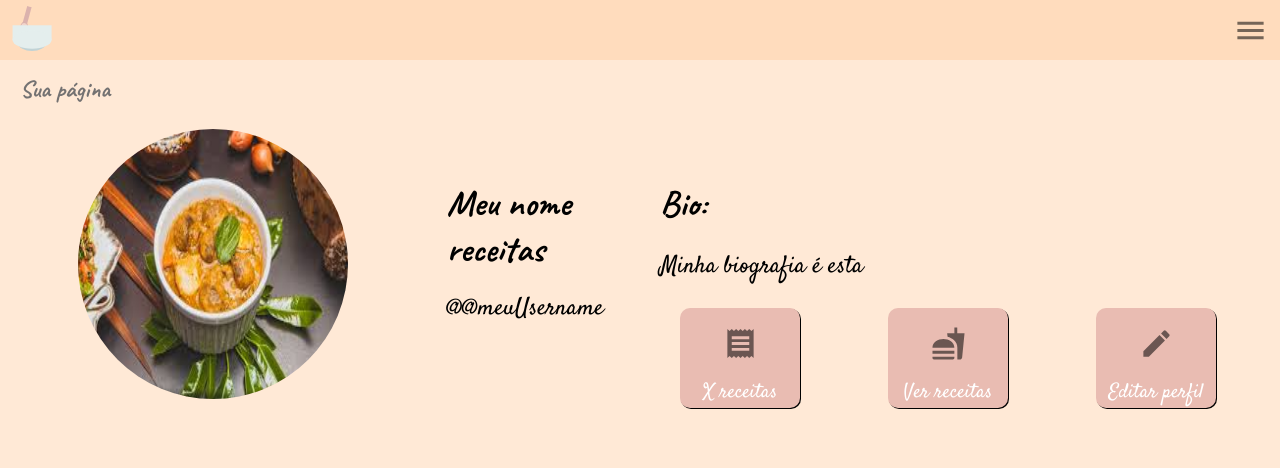
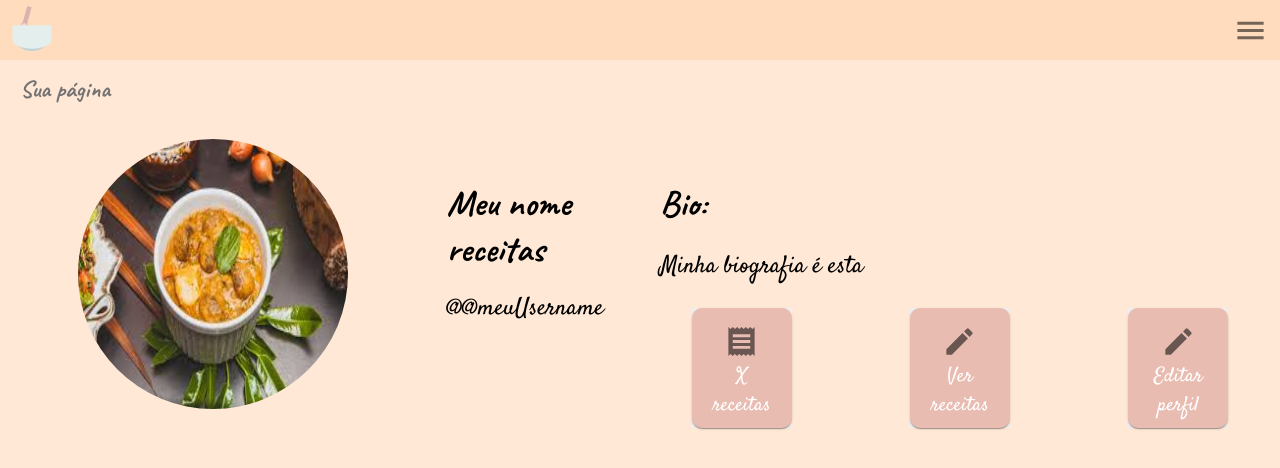
Before and after one commit to mugarate12/minhaReceitaFront, a Next.js app: page /users/mypage in a window 1280 px wide. Shown: the top 468 px of the page. Built offline with nearby package versions, Linux system fonts and the light colour scheme; no server answers.

Commit message:
several changes

```diff
--- /dev/null
+++ b/components/CardMyPage.tsx
@@ -0,0 +1,44 @@
+import { ReactNode } from 'react'
+import { useRouter } from 'next/router'
+import { makeStyles } from '@material-ui/core/styles'
+
+import Card from '@material-ui/core/Card'
+import CardContent from '@material-ui/core/CardContent'
+
+
+import styles from './../styles/CardMyPage.module.css'
+
+const useStyles = makeStyles((theme) => ({
+  root: {
+    width: '100px',
+    height: '120px',
+    cursor: 'pointer',
+    borderRadius: '10px',
+    backgroundColor: '#e9bcb2'
+  }
+}))
+
+type Props = {
+  children: ReactNode,
+  text: string,
+  onclick?: Function
+}
+
+export default function CardMyPage({ children, text, onclick }: Props) {
+  const classes = useStyles()
+  const router = useRouter()
+
+  return (
+    <button
+      className={styles.btn}
+      onClick={() => onclick()}
+    >
+      <Card className={classes.root}>
+        <CardContent>
+          { children }
+        <p className={styles.text}>{text}</p>
+        </CardContent>
+      </Card>
+    </button>
+  )
+}
--- a/pages/authentication/login.tsx
+++ b/pages/authentication/login.tsx
@@ -97,8 +97,8 @@ export default function Login() {
           backgroundColor='#d49898'
           margin={{ marginTop: '15px' }}
           width='219px'
-          // onclick={() => logUser()}
-          onclick={() => router.push('/recipes/recipes')}
+          onclick={() => logUser()}
+          // onclick={() => router.push('/recipes/recipes')}
         >
           Entrar
         </CustomButton>
--- a/pages/authentication/register.tsx
+++ b/pages/authentication/register.tsx
@@ -100,8 +100,8 @@ export default function Register() {
           <CustomButton
             backgroundColor='#d49898'
             margin={{marginTop: '15px'}}
-            // onclick={(e) => handleRegister(e)}
-            onclick={() => router.push('/recipes/recipes')}
+            onclick={(e) => handleRegister(e)}
+            // onclick={() => router.push('/recipes/recipes')}
             type='submit'
           >
             Cadastrar
--- a/pages/users/mypage.tsx
+++ b/pages/users/mypage.tsx
@@ -6,6 +6,7 @@ import { useRouter } from 'next/router'
 import Layout from './../../components/Layout'
 import Header from './../../components/Header'
 import PageDescription from './../../components/PageDescription'
+import Card from './../../components/CardMyPage'
 
 import ReceiptIcon from '@material-ui/icons/Receipt'
 import FastfoodIcon from '@material-ui/icons/Fastfood'
@@ -51,9 +52,9 @@ export default function MyPage() {
       })
   }
 
-  // useEffect(() => {
-  //   getUSerInformation()
-  // }, [])
+  useEffect(() => {
+    getUSerInformation()
+  }, [])
 
   return (
     <Layout>
@@ -89,23 +90,36 @@ export default function MyPage() {
 
 
           <div className={styles.cardsContainer}>
-            <div className={styles.card}>
+            <Card text='X receitas'>
+              <ReceiptIcon fontSize='large' color='action'/>
+            </Card>
+            {/* <div className={styles.card}>
               <div className={styles.cardIconContainer}>
                 <ReceiptIcon fontSize='large' color='action'/>
               </div>
 
               <p className={styles.cardText}>X receitas</p>
-            </div>
+            </div> */}
 
-            <div className={styles.card}>
+            <Card text='Ver receitas'>
+              <EditIcon fontSize='large' color='action'/>
+            </Card>
+            {/* <div className={styles.card}>
               <div className={styles.cardIconContainer}>
                 <FastfoodIcon fontSize='large' color='action'/>
               </div>
 
               <p className={styles.cardText}>Ver receitas</p>
-            </div>
+            </div> */}
 
-            <div
+
+            <Card
+              text='Editar perfil'
+              onclick={() => router.push('/users/updateMyUser')}
+            >
+              <EditIcon fontSize='large' color='action'/>
+            </Card>
+            {/* <div
               className={styles.card}
               onClick={() => router.push('/users/updateMyUser')}
             >
@@ -114,7 +128,7 @@ export default function MyPage() {
               </div>
 
               <p className={styles.cardText}>Editar perfil</p>
-            </div>
+            </div> */}
           </div>
         </div>
       </div>
--- /dev/null
+++ b/styles/CardMyPage.module.css
@@ -0,0 +1,14 @@
+.text {
+  font-family: var(--contentFont);
+  font-size: 20px;
+  margin-top: 0px;
+
+  text-align: center;
+  color: #FFF;
+}
+
+.btn {
+  border: 0 none;
+  margin: 0px;
+  padding: 0px;
+}
--- a/styles/MyPage.module.css
+++ b/styles/MyPage.module.css
@@ -79,11 +79,12 @@
 }
 
 .cardsContainer {
-  width: 90%;
+  width: 100%;
 
-  display: flex;
-  flex-direction: row;
-  justify-content: space-between;
+  display: grid;
+  grid-template-columns: repeat(3, 1fr);
+  justify-items: center;
+  gap: 15px;
 }
 
 .cardIconContainer {
```
Also changed, not shown: pages/recipes/[id].tsx (+66 -12 lines), pages/recipes/create.tsx (+10 -4 lines), pages/recipes/recipes.tsx (+24 -24 lines).
